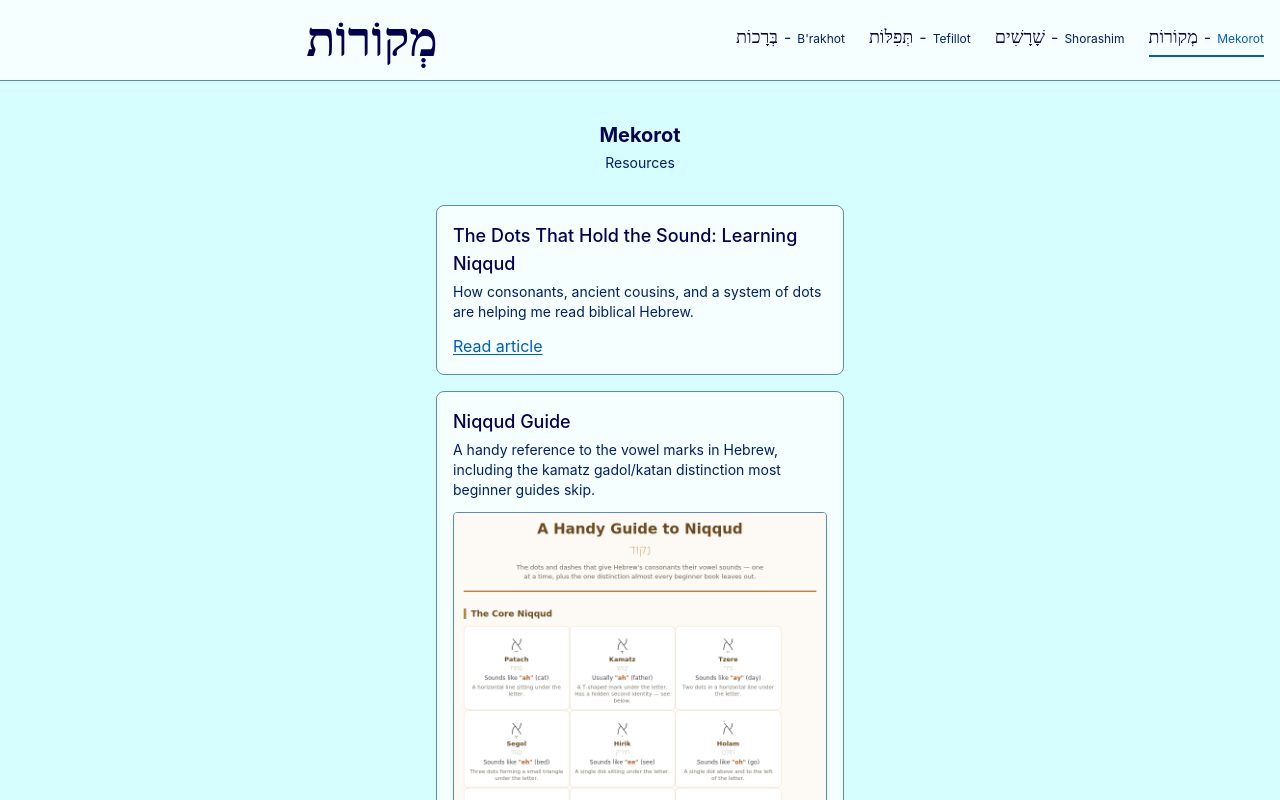
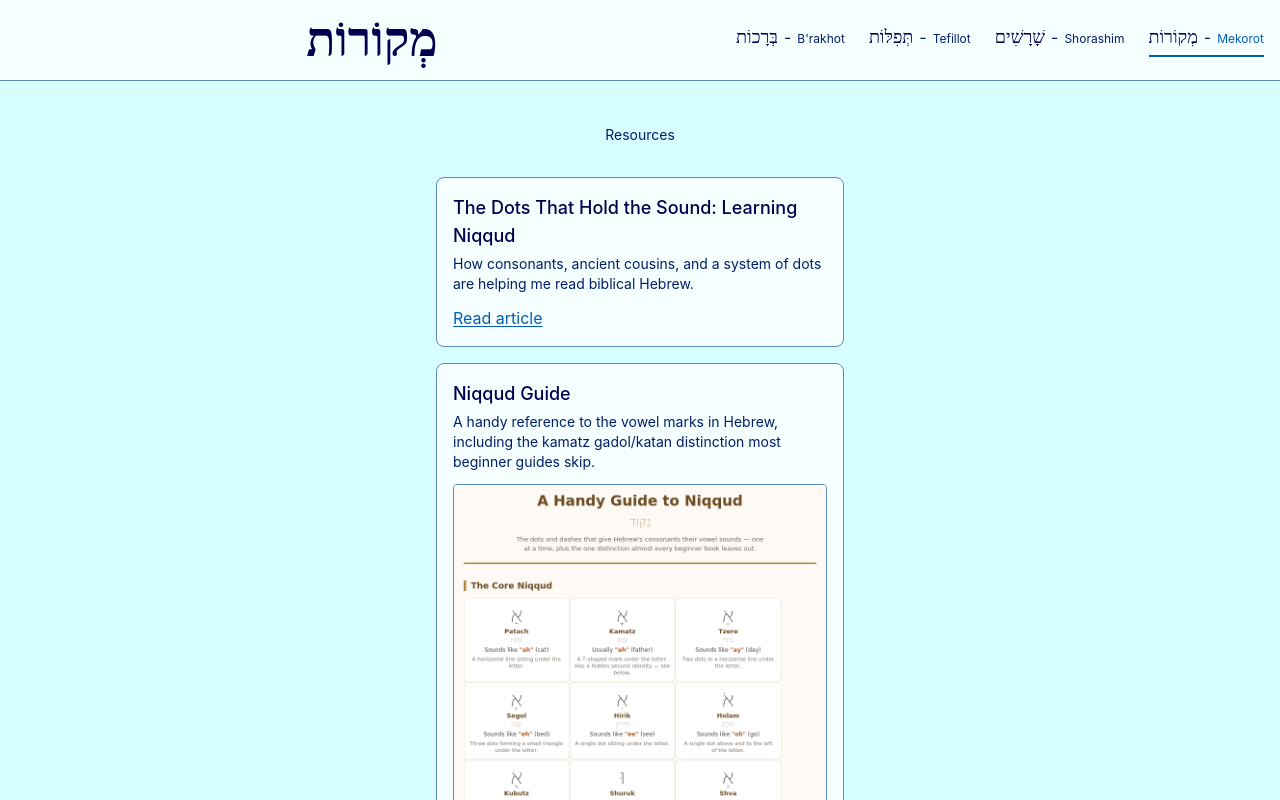
Before and after one commit to KerryCX/jewish-journey, a React (Vite) app: page /mekorot in a window 1280 px wide. Built offline with nearby package versions, Linux system fonts and the light colour scheme; a web font is replaced by a local one.

Commit message:
feat: remove redundant transliteration headings, promote subtitles to h1

```diff
--- a/src/App.jsx
+++ b/src/App.jsx
@@ -18,10 +18,9 @@ function App() {
             element={
               <div className='mx-auto max-w-md px-5 py-10'>
                 <header className='mb-6 text-center'>
-                  <h1 className='text-xl font-bold'>Berakhot</h1>
-                  <p className='mt-1 text-sm text-ink-soft'>
+                  <h1 className='mt-1 text-sm text-ink-soft'>
                     Blessings to Know by Heart
-                  </p>
+                  </h1>
                 </header>
                 <main>
                   <BlessingLookup />
--- a/src/pages/Mekorot.jsx
+++ b/src/pages/Mekorot.jsx
@@ -36,8 +36,7 @@ const resources = [
 export default function Mekorot() {
   return (
     <main className='text-center'>
-      <h1 className='text-xl font-bold text-ink'>Mekorot</h1>
-      <p className='mt-1 text-sm text-ink-soft'>Resources</p>
+      <h1 className='mt-1 text-sm text-ink-soft'>Resources</h1>
 
       <ul className='mt-8 space-y-4 text-left'>
         {resources.map((r) => (
--- a/src/pages/Tefillot.jsx
+++ b/src/pages/Tefillot.jsx
@@ -11,10 +11,9 @@ function Tefillot() {
   return (
     <>
       <header className='mb-6 text-center'>
-        <h1 className='text-xl font-bold'>Tefillot</h1>
-        <p className='mt-1 text-sm text-ink-soft'>
+        <h1 className='mt-1 text-sm text-ink-soft'>
           Texts to read confidently before Beit Din
-        </p>
+        </h1>
       </header>
 
       <main className='space-y-4'>
```
